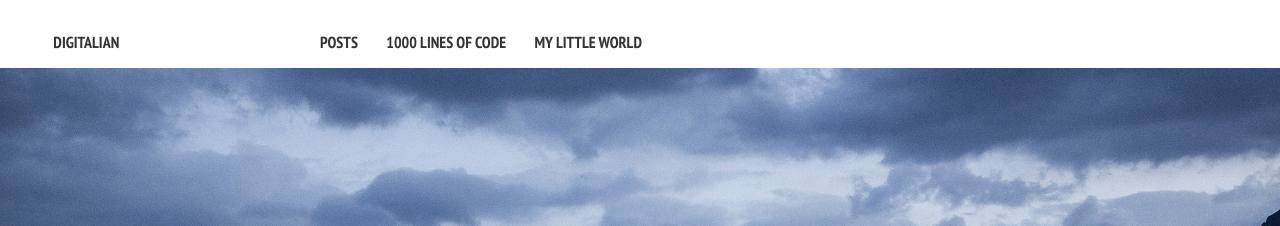
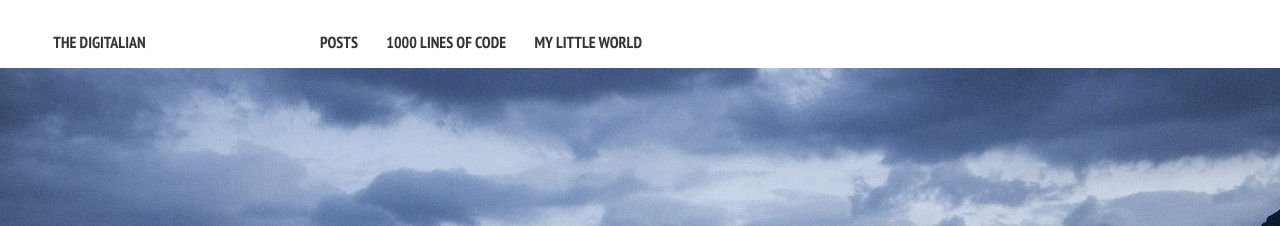
Before and after one commit to gallarotti/gallarotti.github.io, a Jekyll site: the page built from index.md, in a window 1280 px wide. Shown: the top 226 px of the page. Built offline with Jekyll 4.4.1, drawn with Linux system fonts in a browser that asks for light colours; nearby versions of some CDN libraries; Markdown is read by kramdown in place of the engine named in the settings.

Commit message:
changed title

```diff
--- a/_config.yml
+++ b/_config.yml
@@ -1,4 +1,4 @@
-title:            digitalian
+title:            the digitalian
 description:      yet another coding blog
 # Your site's domain goes here. Leave localhost server or blank when working locally.
 url:
```
